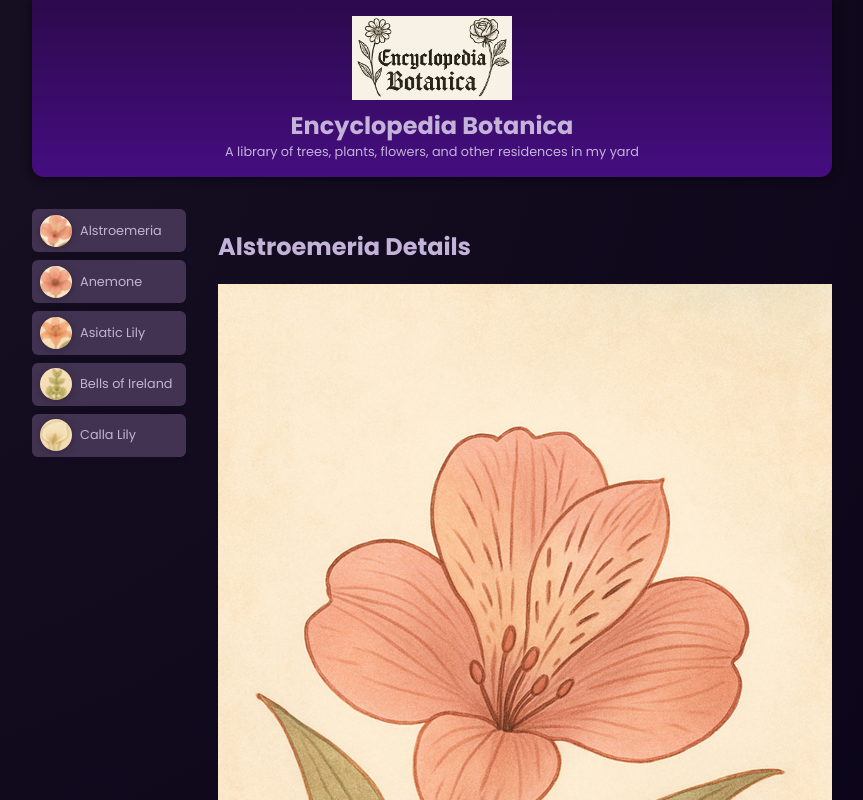
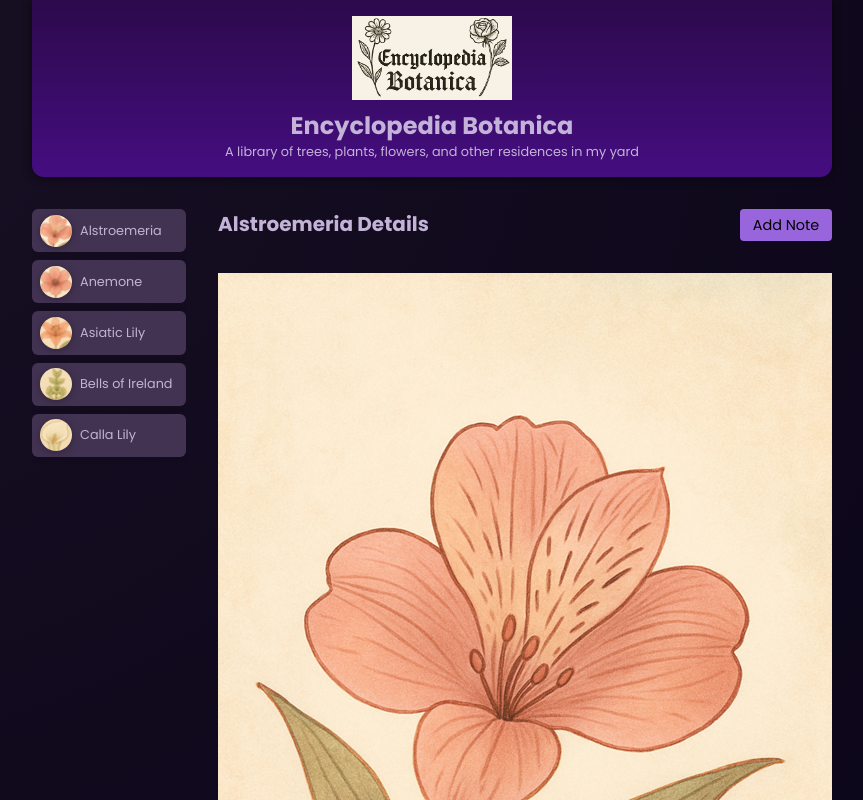
Before and after one commit to IAmBaconator/encyclopedia-botanica, an Angular app: page / in a window 1280 px wide. Both pictures are taken after a click on the button "Alstroemeria". Shown: the top 800 px of the page, without its empty margins (208-1071 px from the left). Built offline with nearby package versions, Linux system fonts and the light colour scheme.

Commit message:
Create initial botanica-note componoent.

```diff
--- a/src/app/botanica-details/botanica-details.css
+++ b/src/app/botanica-details/botanica-details.css
@@ -0,0 +1,63 @@
+#notes {
+  padding: 1rem;
+  border-radius: 8px;
+  max-height: 60vh;
+  overflow: auto;
+  background-color: #3a2c54;
+}
+
+header {
+  display: flex;
+  justify-content: space-between;
+  align-items: flex-start;
+  margin-bottom: 2rem;
+  gap: 1rem;
+}
+
+h2 {
+  margin: 0;
+  font-size: 0.9rem;
+  width: 60%;
+  text-wrap: balance;
+}
+
+menu {
+  margin: 0;
+  padding: 0;
+}
+
+menu button {
+  font: inherit;
+  cursor: pointer;
+  background-color: #9965dd;
+  border-radius: 4px;
+  border: none;
+  padding: 0.35rem 0.8rem;
+  font-size: 0.9rem;
+}
+
+menu button:hover,
+menu button:active {
+  background-color: #a565dd
+}
+
+ul {
+  list-style: none;
+  margin: 1rem 0;
+  padding: 0;
+  display: flex;
+  flex-direction: column;
+  gap: 1rem;
+  max-height: 50vh;
+  overflow: auto;
+}
+
+@media (min-width: 768px) {
+  h2 {
+    font-size: 1.25rem;
+  }
+
+  menu {
+    width: auto;
+  }
+}
--- a/src/app/botanica-details/botanica-details.html
+++ b/src/app/botanica-details/botanica-details.html
@@ -1,15 +1,20 @@
 <section  id="botanica-details">
   <header>
     <h2>{{ name() }} Details</h2>
-    <img [src] ="imagePath()" [alt]="name()" />
     <menu>
       <button>Add Note</button>
     </menu>
   </header>
-
+<img [src] ="imagePath()" [alt]="name()" />
   <ul>
     <li>
-
+      <app-botanica-note />
+    </li>
+    <li>
+      <app-botanica-note />
+    </li>
+    <li>
+      <app-botanica-note />
     </li>
   </ul>
 </section>
--- a/src/app/botanica-details/botanica-details.ts
+++ b/src/app/botanica-details/botanica-details.ts
@@ -1,8 +1,9 @@
 import { Component, computed, input } from '@angular/core';
+import { BotanicaNote } from "./botanica-note/botanica-note";
 
 @Component({
   selector: 'app-botanica-details',
-  imports: [],
+  imports: [BotanicaNote],
   templateUrl: './botanica-details.html',
   styleUrl: './botanica-details.css'
 })
--- /dev/null
+++ b/src/app/botanica-details/botanica-note/botanica-note.css
@@ -0,0 +1,37 @@
+article {
+  padding: 1rem;
+  color: #25113d;
+  background-color: #bf9ee5;
+}
+
+h2 {
+  margin: 0;
+}
+
+time {
+  color: #3c2c50;
+}
+
+.actions {
+  text-align: right;
+  margin: 0;
+}
+
+.actions button {
+  font: inherit;
+  font-size: 0.9rem;
+  cursor: pointer;
+  background-color: #380774;
+  color: #decdf2;
+  border-radius: 4px;
+  padding: 0.5rem 1.5rem;
+  border: none;
+  box-shadow: 0 1px 3px rgba(0, 0, 0, 0.3);
+  transition: all 0.3s ease;
+}
+
+.actions button:hover,
+.actions button:active {
+  background-color: #4a0774;
+  box-shadow: 0 1px 6px rgba(0, 0, 0, 0.3);
+}
--- /dev/null
+++ b/src/app/botanica-details/botanica-note/botanica-note.html
@@ -0,0 +1,9 @@
+<article>
+    <h2>NOTE TITLE</h2>
+    <time>TIME</time>
+    <p>SUMMARY</p>
+    <p class="actions">
+        <button>Complete</button>
+    </p>
+
+</article>
```
Also changed, not shown: src/app/botanica-details/botanica-note/botanica-note.ts (added, +11 -0 lines).
